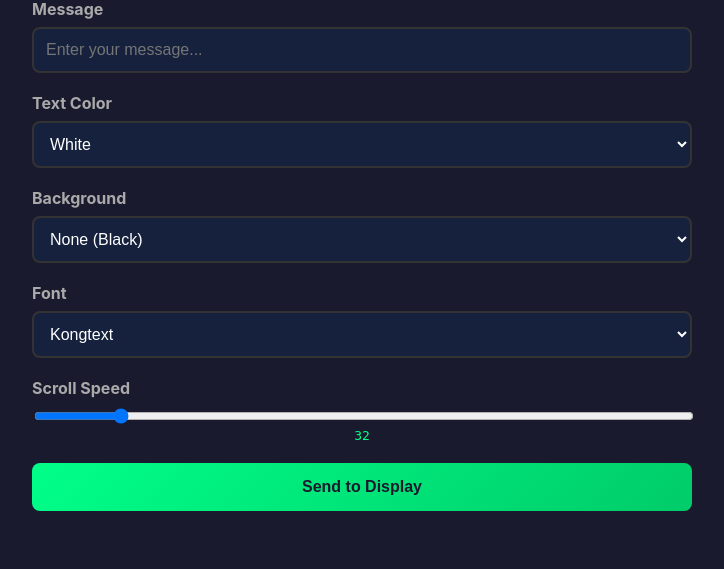
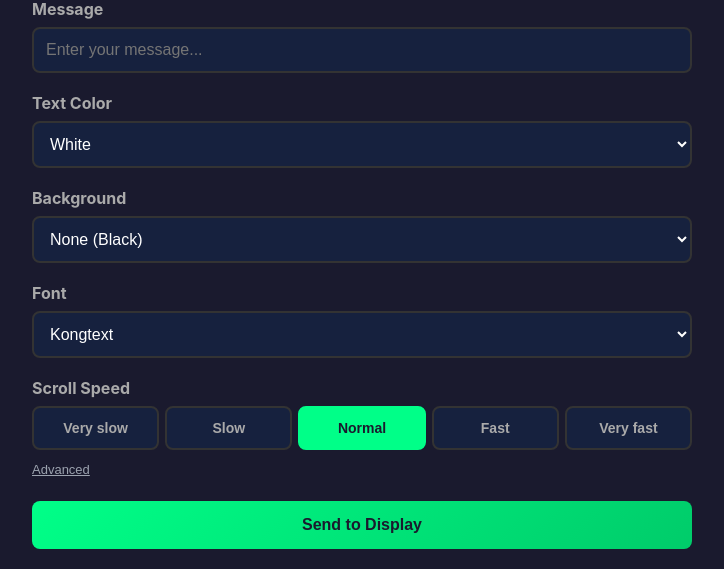
Before and after one commit to marcoplaisier/lichtkrant, a Flask app: page / in a window 1280 px wide. Shown: the part 379-948 px from the top of the page, without its empty margins (278-1002 px from the left). Before the commit the page ends 890 px from the top, so only its background shows below. Run offline with Flask 3, Linux system fonts and the light colour scheme; data that the repository does not hold is empty; parts of the project's set-up code (start-up, migrations or seed data) failed here and were passed over.

Commit message:
Replace scroll speed slider with named presets
The raw value is a delay, so a higher number scrolled slower, which was
counter-intuitive. The forms now offer five presets from Very slow to
Very fast, with an Advanced toggle for the exact delay. Lists show the
preset name instead of the raw number. API and storage are unchanged.

Co-Authored-By: Claude Fable 5.1 <noreply@anthropic.com>

```diff
--- a/src/lichtkrant/web/templates/base.html
+++ b/src/lichtkrant/web/templates/base.html
@@ -109,11 +109,33 @@
         }
         .status.success { background: #00ff8833; color: #00ff88; }
         .status.error { background: #ff006633; color: #ff6666; }
-        .speed-value {
-            text-align: center;
-            color: #00ff88;
-            font-family: monospace;
+        .speed-presets { display: flex; gap: 6px; flex-wrap: wrap; }
+        .speed-preset {
+            flex: 1;
+            min-width: 90px;
+            padding: 12px 6px;
+            background: #16213e;
+            border: 2px solid #333;
+            color: #aaa;
+            font-size: 14px;
         }
+        .speed-preset.selected {
+            background: #00ff88;
+            border-color: #00ff88;
+            color: #1a1a2e;
+        }
+        .speed-advanced-toggle {
+            margin-top: 8px;
+            padding: 4px 0;
+            background: none;
+            color: #9ca3af;
+            font-size: 13px;
+            font-weight: normal;
+            text-decoration: underline;
+        }
+        .speed-advanced { margin-top: 8px; }
+        .speed-advanced input { width: 100px; }
+        .speed-hint { color: #9ca3af; font-size: 13px; margin-left: 8px; }
         .badge {
             display: inline-block;
             padding: 2px 8px;
@@ -185,6 +207,76 @@
             setTimeout(() => { el.style.display = 'none'; }, 3000);
         }
 
+        // Scroll speed presets. The display takes a delay between scroll
+        // steps (1 = fastest, 255 = slowest), so faster presets are lower.
+        const SPEED_PRESETS = [
+            { label: 'Very slow', value: 128 },
+            { label: 'Slow', value: 64 },
+            { label: 'Normal', value: 32 },
+            { label: 'Fast', value: 16 },
+            { label: 'Very fast', value: 8 },
+        ];
+        const DEFAULT_SPEED = 32;
+
+        function speedLabel(value) {
+            const preset = SPEED_PRESETS.find(p => p.value === value);
+            return preset ? preset.label : `Custom (${value})`;
+        }
+
+        // Render a speed picker into `container`. The raw value lives in a
+        // hidden input with id `inputId`. Returns { set(value) }.
+        function initSpeedPicker(container, inputId) {
+            container.innerHTML = `
+                <input type="hidden" id="${inputId}" name="speed" value="${DEFAULT_SPEED}">
+                <div class="speed-presets" role="group" aria-label="Scroll speed">
+                    ${SPEED_PRESETS.map(p =>
+                        `<button type="button" class="speed-preset" data-value="${p.value}">${p.label}</button>`
+                    ).join('')}
+                </div>
+                <button type="button" class="speed-advanced-toggle">Advanced</button>
+                <div class="speed-advanced" style="display: none;">
+                    <input type="number" min="1" max="255" value="${DEFAULT_SPEED}" aria-label="Exact scroll delay">
+                    <span class="speed-hint">Exact delay: 1 is fastest, 255 is slowest</span>
+                </div>
+            `;
+            const hidden = container.querySelector('input[type="hidden"]');
+            const buttons = container.querySelectorAll('.speed-preset');
+            const advanced = container.querySelector('.speed-advanced');
+            const exact = advanced.querySelector('input');
+
+            function highlight(value) {
+                buttons.forEach(b => {
+                    const selected = parseInt(b.dataset.value) === value;
+                    b.classList.toggle('selected', selected);
+                    b.setAttribute('aria-pressed', selected);
+                });
+            }
+
+            function set(value) {
+                hidden.value = value;
+                exact.value = value;
+                highlight(value);
+                // Show the exact value when it matches no preset
+                const isPreset = SPEED_PRESETS.some(p => p.value === value);
+                if (!isPreset) advanced.style.display = 'block';
+            }
+
+            buttons.forEach(b => b.addEventListener('click', () => set(parseInt(b.dataset.value))));
+            container.querySelector('.speed-advanced-toggle').addEventListener('click', () => {
+                advanced.style.display = advanced.style.display === 'none' ? 'block' : 'none';
+            });
+            exact.addEventListener('input', () => {
+                const value = parseInt(exact.value);
+                if (value >= 1 && value <= 255) {
+                    hidden.value = value;
+                    highlight(value);
+                }
+            });
+
+            set(DEFAULT_SPEED);
+            return { set };
+        }
+
         function renderSegmentBadges(segments) {
             if (!segments || segments.length === 0) return '';
             return segments.map(s => {
--- a/src/lichtkrant/web/templates/dashboard.html
+++ b/src/lichtkrant/web/templates/dashboard.html
@@ -58,9 +58,8 @@
     </div>
 
     <div class="form-group">
-        <label for="speed">Scroll Speed</label>
-        <input type="range" id="speed" name="speed" min="1" max="255" value="32">
-        <div class="speed-value" id="speedValue">32</div>
+        <label>Scroll Speed</label>
+        <div id="speedPicker"></div>
     </div>
 
     <button type="submit" class="btn-full">Send to Display</button>
@@ -88,10 +87,7 @@
     }
     loadQueueStatus();
 
-    // Speed slider
-    document.getElementById('speed').addEventListener('input', (e) => {
-        document.getElementById('speedValue').textContent = e.target.value;
-    });
+    initSpeedPicker(document.getElementById('speedPicker'), 'speed');
 
     // Direct send form
     document.getElementById('messageForm').addEventListener('submit', async (e) => {
--- a/src/lichtkrant/web/templates/queue.html
+++ b/src/lichtkrant/web/templates/queue.html
@@ -145,7 +145,7 @@
         availableTexts.innerHTML = texts.map(t => `
             <div class="available-item" draggable="true" data-text-id="${t.id}">
                 <div class="item-title">${renderSegmentBadges(t.segments)}</div>
-                <div class="item-meta">#${t.id} | ${t.font} | Speed ${t.speed}</div>
+                <div class="item-meta">#${t.id} | ${t.font} | Speed: ${speedLabel(t.speed)}</div>
             </div>
         `).join('');
 
@@ -191,7 +191,7 @@
                 <span class="drag-handle">::</span>
                 <div class="queue-item-content">
                     <div class="item-title">${renderSegmentBadges(entry.text.segments)}</div>
-                    <div class="item-meta">#${entry.text.id} | ${entry.text.font} | Speed ${entry.text.speed}</div>
+                    <div class="item-meta">#${entry.text.id} | ${entry.text.font} | Speed: ${speedLabel(entry.text.speed)}</div>
                 </div>
                 <button class="btn btn-small btn-danger btn-remove-queue" onclick="removeFromQueue(${entry.id})">X</button>
             </div>
```
Also changed, not shown: src/lichtkrant/web/templates/texts.html (+6 -11 lines).
